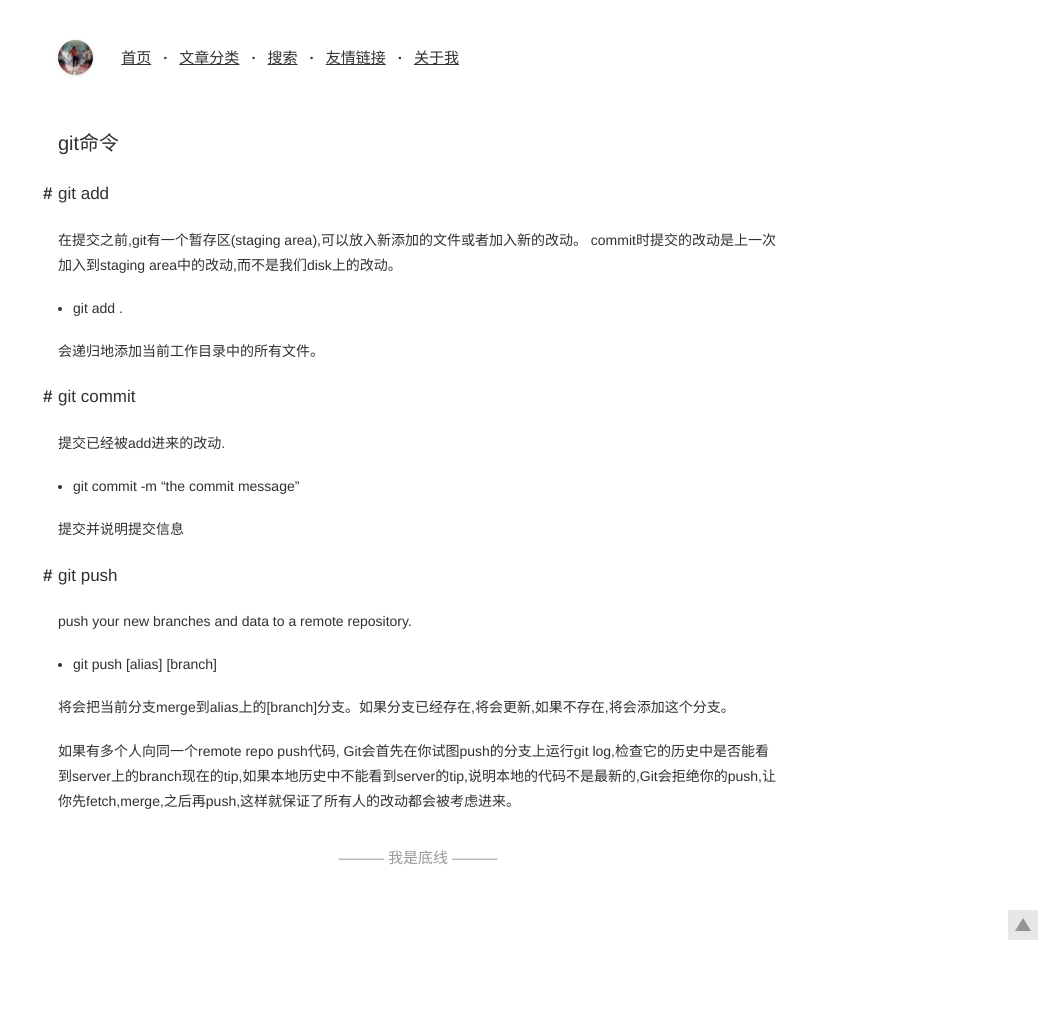
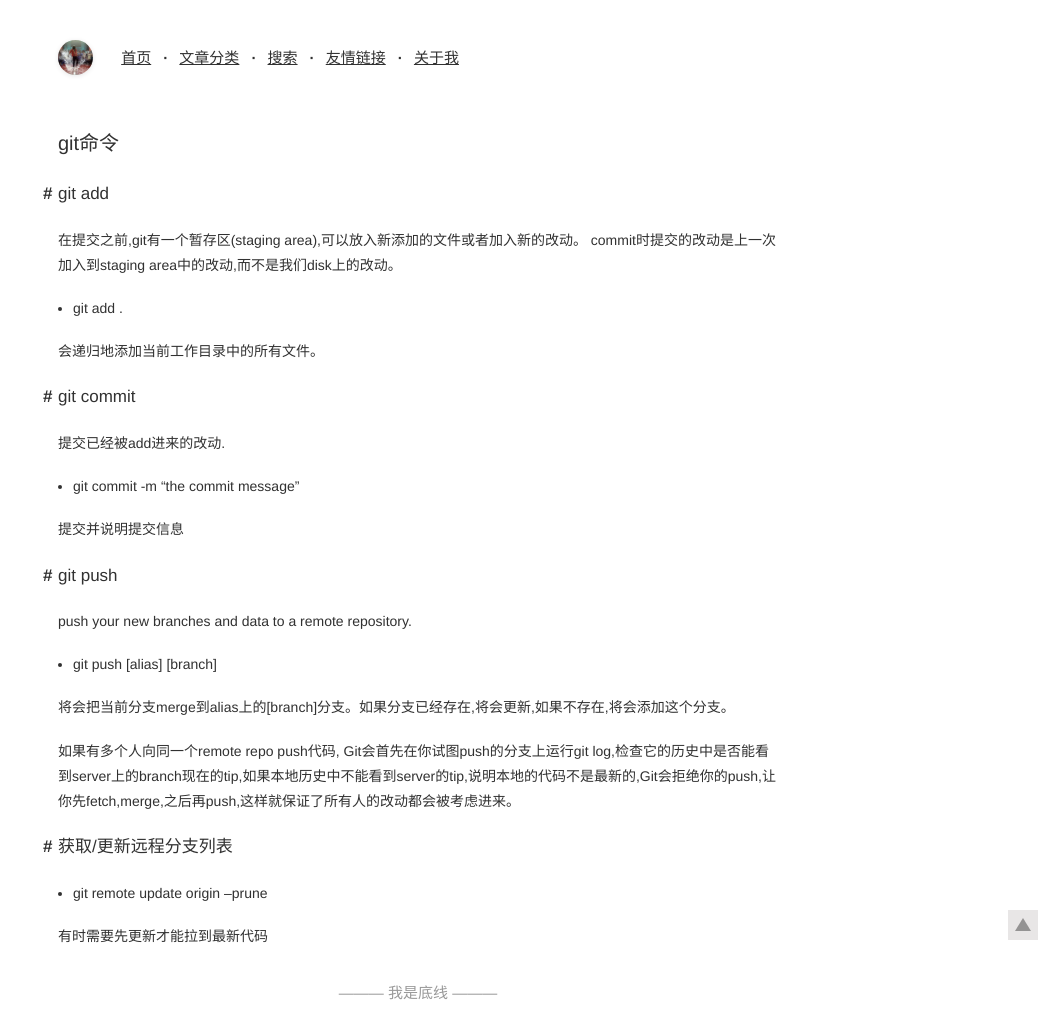
Before and after one commit to LinXiudong/LinXiudong.github.io, a Jekyll site: the page built from _posts/2017/2017-01-05-git命令.md, in a window 1280 px wide. Shown: the whole page, without its empty margins (222-1280 px from the left). Built offline with Jekyll 4.4.1, drawn with Linux system fonts in a browser that asks for light colours.

Commit message:
更新git

```diff
--- a/_posts/2017/2017-01-05-git命令.md
+++ b/_posts/2017/2017-01-05-git命令.md
@@ -26,3 +26,10 @@ push your new branches and data to a remote repository.
 将会把当前分支merge到alias上的[branch]分支。如果分支已经存在,将会更新,如果不存在,将会添加这个分支。
 
 如果有多个人向同一个remote repo push代码, Git会首先在你试图push的分支上运行git log,检查它的历史中是否能看到server上的branch现在的tip,如果本地历史中不能看到server的tip,说明本地的代码不是最新的,Git会拒绝你的push,让你先fetch,merge,之后再push,这样就保证了所有人的改动都会被考虑进来。
+
+
+## 获取/更新远程分支列表
+
+- git remote update origin --prune
+
+有时需要先更新才能拉到最新代码
```
